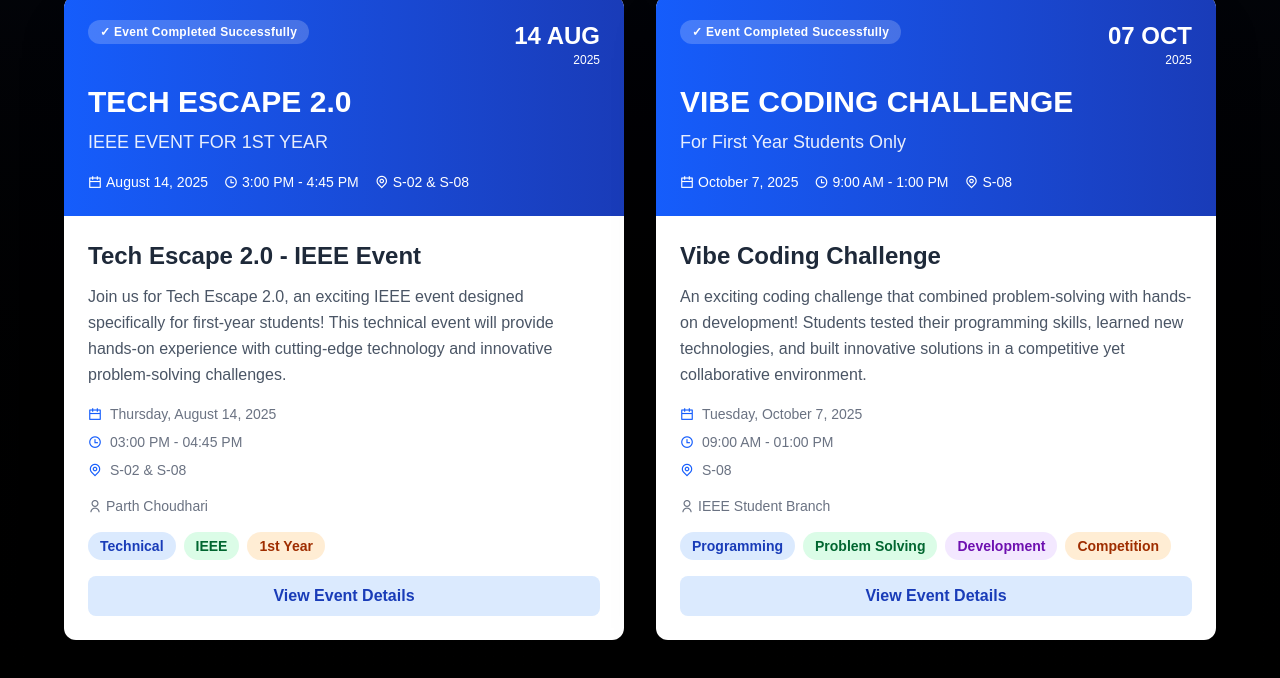
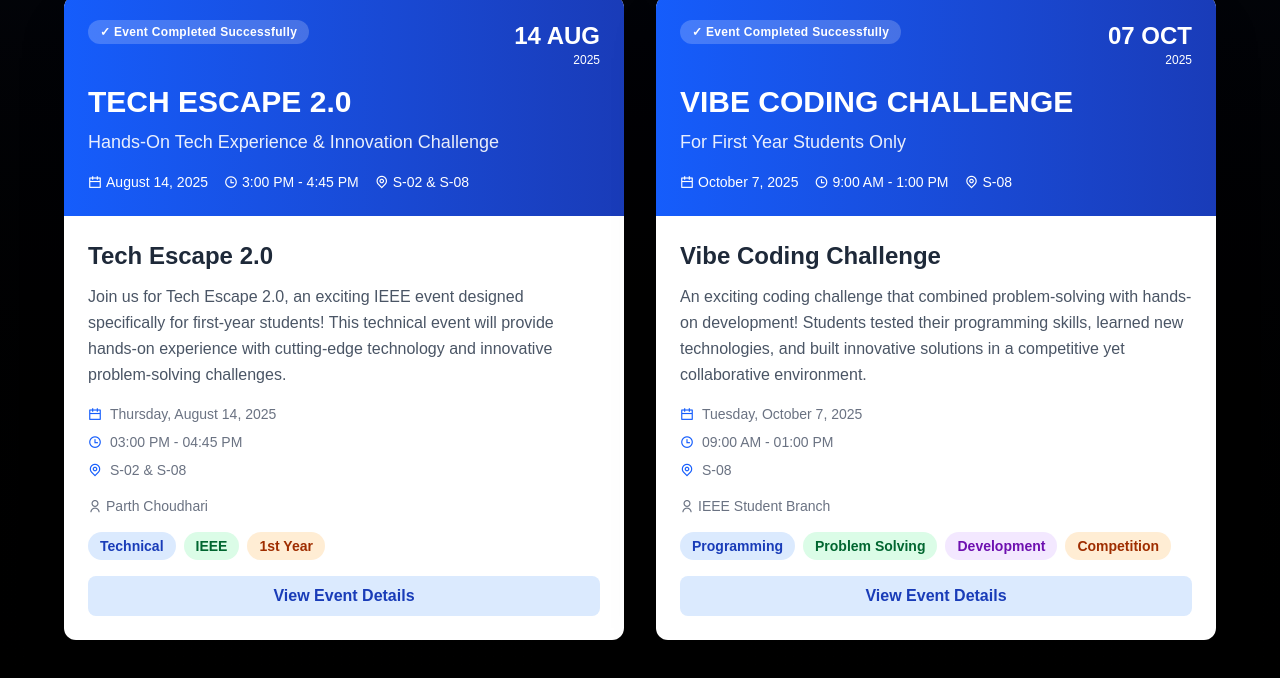
Before and after one commit to jashchauhan06/IEEE-WEBSITE, a React (Vite) app: page / in a window 1280 px wide. Both pictures are taken after a click on the button "Events Details". Shown: the part 924-1602 px from the top of the page. Built offline with nearby package versions, Linux system fonts and the light colour scheme; a web font is replaced by a local one.

Commit message:
Update App.jsx

```diff
--- a/src/App.jsx
+++ b/src/App.jsx
@@ -461,7 +461,7 @@ function App({ initialPage = 'home' }) {
                             </div>
                           </div>
                           <h3 className="text-3xl font-bold mb-2" style={{ fontFamily: 'Arial, sans-serif' }}>TECH ESCAPE 2.0</h3>
-                          <p className="text-lg font-medium opacity-90" style={{ fontFamily: 'Arial, sans-serif' }}>IEEE EVENT FOR 1ST YEAR</p>
+                          <p className="text-lg font-medium opacity-90" style={{ fontFamily: 'Arial, sans-serif' }}>Hands-On Tech Experience & Innovation Challenge</p>
                           <div className="flex items-center gap-4 mt-4 text-sm font-medium" style={{ fontFamily: 'Arial, sans-serif' }}>
                             <span className="flex items-center gap-1"><i className="ri-calendar-line"></i> August 14, 2025</span>
                             <span className="flex items-center gap-1"><i className="ri-time-line"></i> 3:00 PM - 4:45 PM</span>
@@ -469,9 +469,9 @@ function App({ initialPage = 'home' }) {
                           </div>
                         </div>
                         <div className="p-6 flex flex-col flex-grow">
-                          <h4 className="text-2xl font-bold text-gray-800 mb-3" style={{ fontFamily: 'Arial, sans-serif' }}>Tech Escape 2.0 - IEEE Event</h4>
+                          <h4 className="text-2xl font-bold text-gray-800 mb-3" style={{ fontFamily: 'Arial, sans-serif' }}>Tech Escape 2.0</h4>
                           <p className="text-gray-600 mb-4 leading-relaxed font-medium flex-grow" style={{ fontFamily: 'Arial, sans-serif' }}>
-                            Join us for Tech Escape 2.0, an exciting IEEE event designed specifically for first-year students! This technical event will provide hands-on experience with cutting-edge technology and innovative problem-solving challenges.
+                            Join us for Tech Escape 2.0, an exciting IEEE event designed specifically for first-year students! This technical event will provide hands-on  experience with cutting-edge technology and innovative problem-solving challenges.
                           </p>
                           <div className="space-y-2 text-sm text-gray-500 mb-4 font-medium" style={{ fontFamily: 'Arial, sans-serif' }}>
                             <div className="flex items-center gap-2">
```
